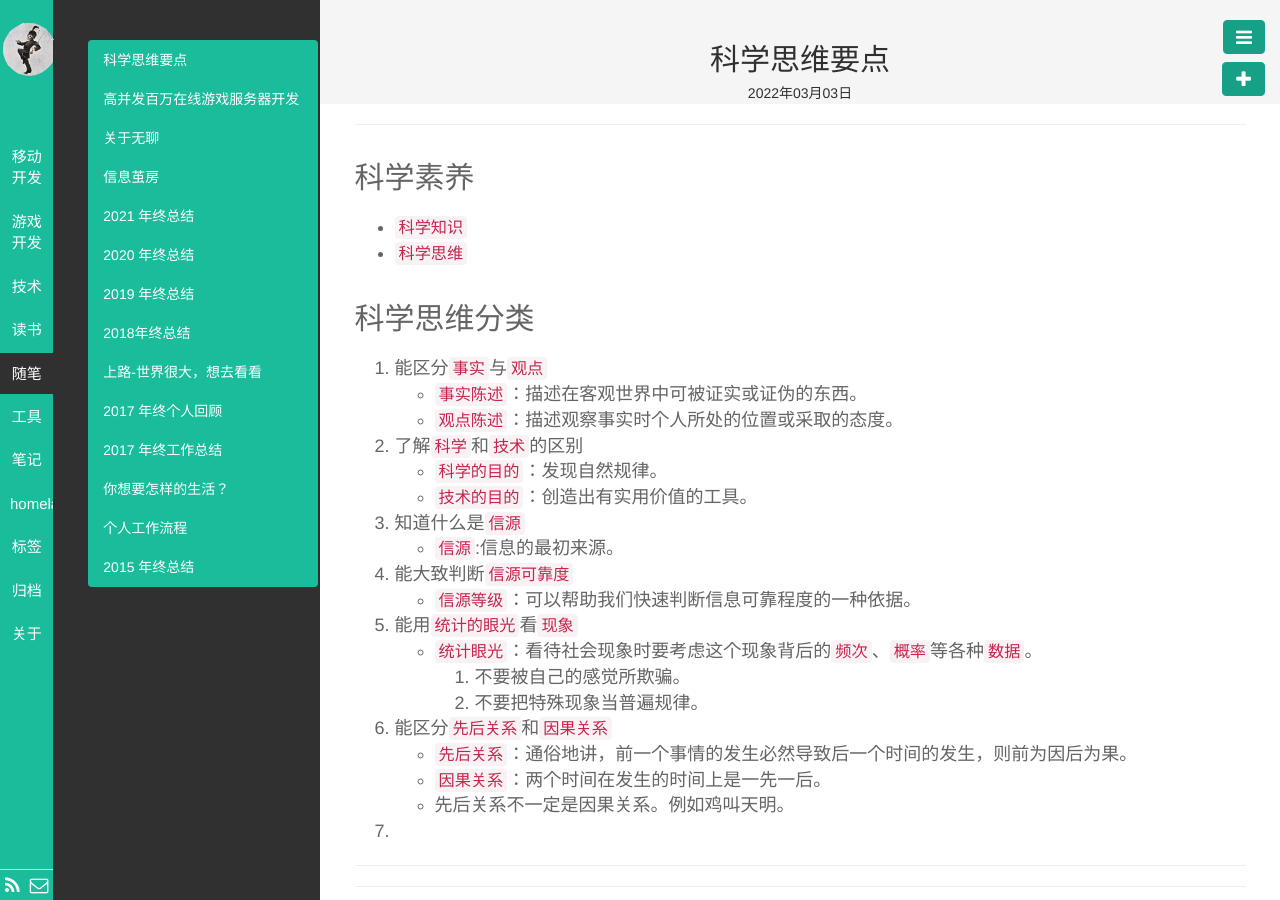
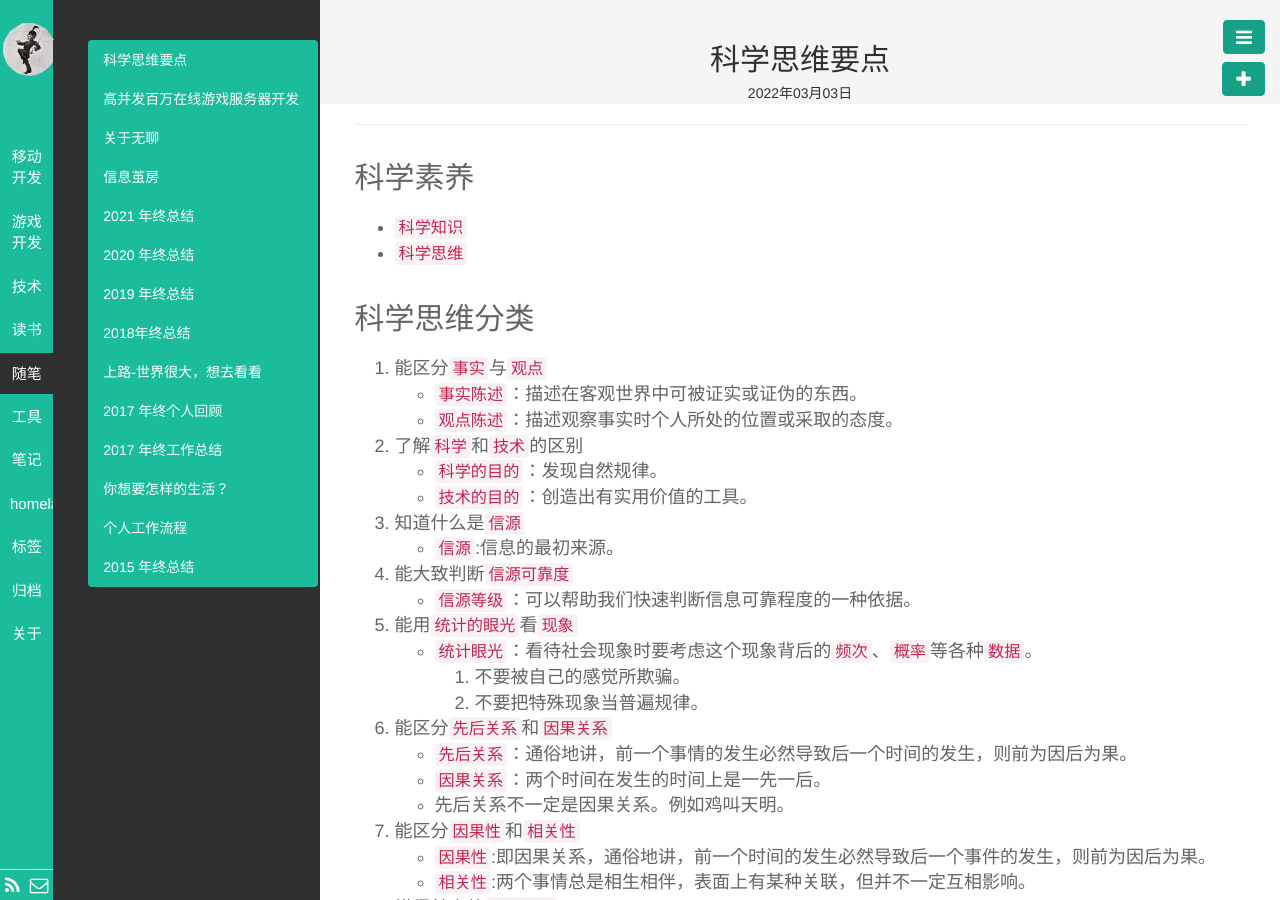
Before and after one commit to darklost/darklost.github.io, a Jekyll site: the page built from _posts/随笔/2022-3-3-2022-scientific-thinking.md, in a window 1280 px wide. Built offline with Jekyll 4.4.1, drawn with Linux system fonts in a browser that asks for light colours.

Commit message:
科学思维要点

```diff
--- a/_posts/随笔/2022-3-3-2022-scientific-thinking.md
+++ b/_posts/随笔/2022-3-3-2022-scientific-thinking.md
@@ -32,6 +32,11 @@ description:  科学 思维 要点
     - `先后关系`：通俗地讲，前一个事情的发生必然导致后一个时间的发生，则前为因后为果。
     - `因果关系`：两个时间在发生的时间上是一先一后。
     - 先后关系不一定是因果关系。例如鸡叫天明。
-7.
+7. 能区分`因果性`和`相关性`
+    - `因果性`:即因果关系，通俗地讲，前一个时间的发生必然导致后一个事件的发生，则前为因后为果。
+    - `相关性`:两个事情总是相生相伴，表面上有某种关联，但并不一定互相影响。
+8. 懂得基本的`逻辑规律`
+    -
+9.
 
 ---
```
